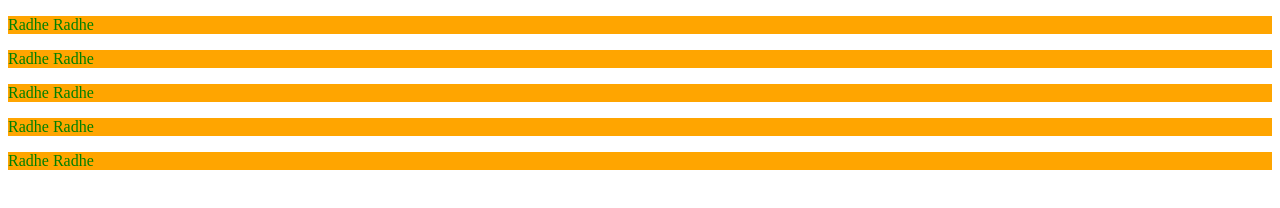
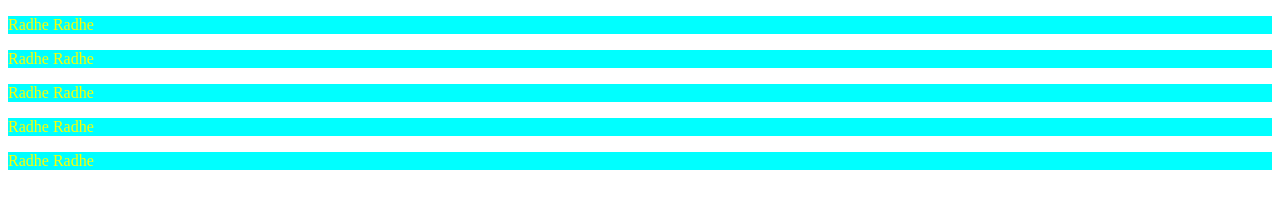
Before and after one commit to Nisarg1522/loccalrepo, a plain HTML site: page index.html in a window 1280 px wide. Drawn offline with Linux system fonts and the light colour scheme.

Commit message:
style and readme file add

```diff
--- a/index.html
+++ b/index.html
@@ -9,7 +9,8 @@
             background-color: orange;
             color: green;
         }
-    </style>
+        </style>
+    <link rel="stylesheet" href="style.css">
 </head>
 <body>
     <p>Radhe Radhe</p>
--- /dev/null
+++ b/style.css
@@ -0,0 +1,4 @@
+p{
+    background-color: aqua;
+    color: yellow;
+}
```
Also changed, not shown: 1 other file.
